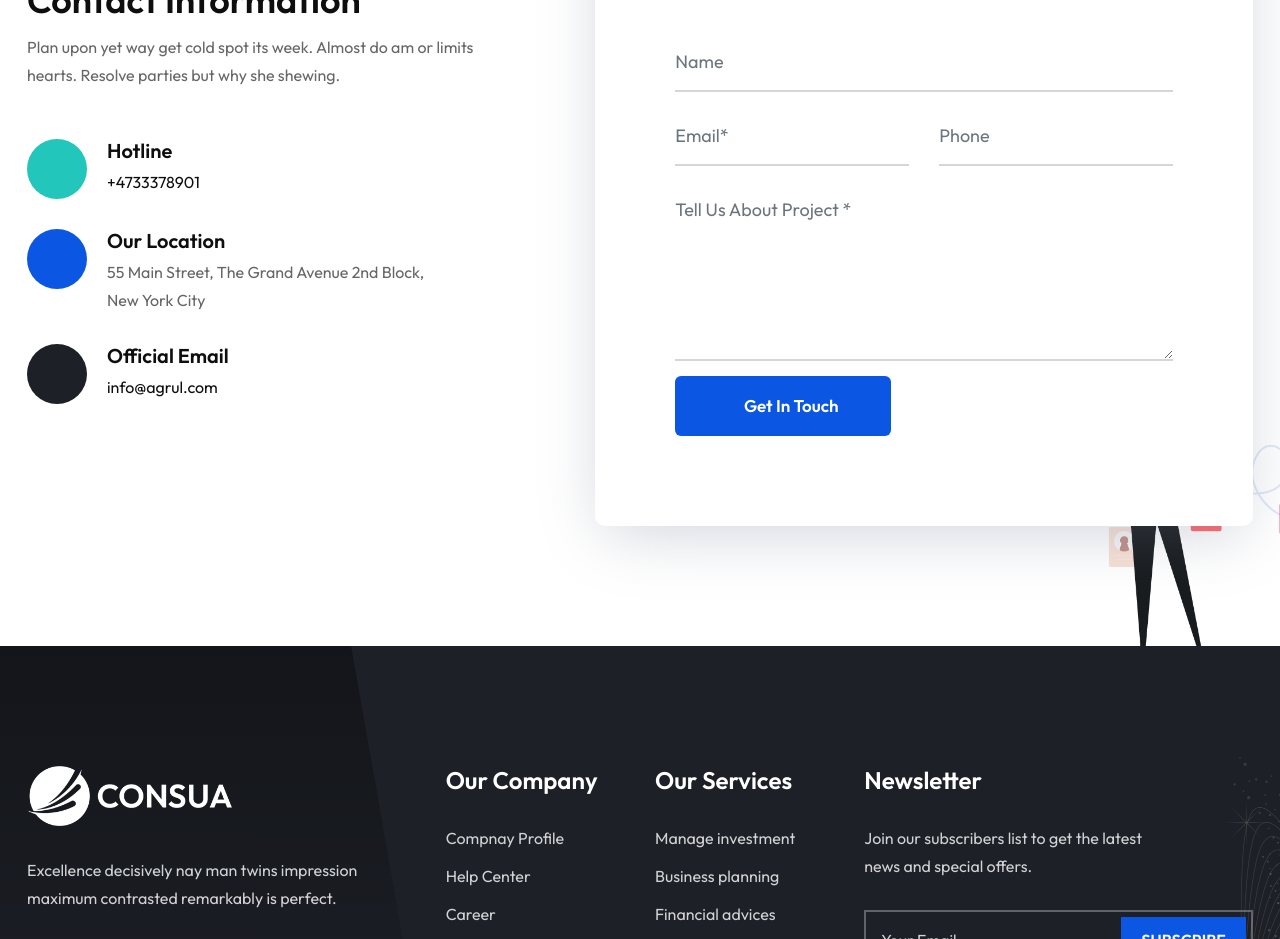
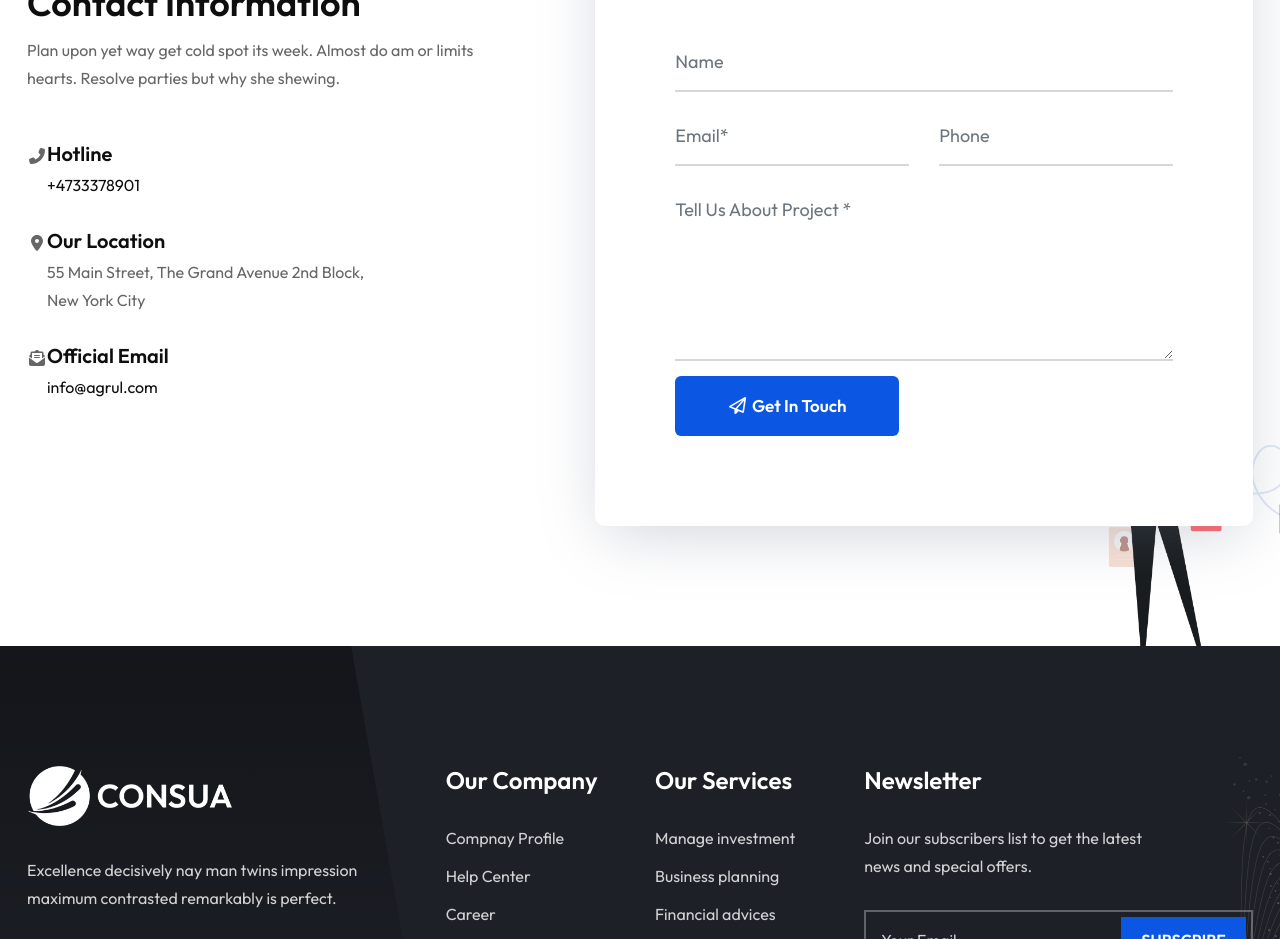
Before and after one commit to SaraGarciaCampor/PalabradorWeb, a Next.js app: page / in a window 1280 px wide. Shown: the part 4840-5779 px from the top of the page. Built offline with nearby package versions, Linux system fonts and the light colour scheme.

Commit message:
refactor(contact):Adding icons

```diff
--- a/app/components/home/contact.js
+++ b/app/components/home/contact.js
@@ -1,3 +1,6 @@
+import { faPaperPlane } from '@fortawesome/free-regular-svg-icons'
+import { faEnvelopeOpenText, faMapMarkerAlt, faPhoneAlt } from '@fortawesome/free-solid-svg-icons'
+import { FontAwesomeIcon } from '@fortawesome/react-fontawesome'
 import React from 'react'
 
 function Contact() {
@@ -21,7 +24,7 @@ function Contact() {
                         <ul>
                             <li className="wow fadeInUp">
                                 <div className="icon">
-                                    <i className="fas fa-phone-alt"></i>
+                                    <FontAwesomeIcon icon={faPhoneAlt} fixedWidth/>
                                 </div>
                                 <div className="content">
                                     <h5 className="title">Hotline</h5>
@@ -30,7 +33,7 @@ function Contact() {
                             </li>
                             <li className="wow fadeInUp" data-wow-delay="300ms">
                                 <div className="icon">
-                                    <i className="fas fa-map-marker-alt"></i>
+                                    <FontAwesomeIcon icon={faMapMarkerAlt} fixedWidth/>
                                 </div>
                                 <div className="info">
                                     <h5 className="title">Our Location</h5>
@@ -41,7 +44,7 @@ function Contact() {
                             </li>
                             <li className="wow fadeInUp" data-wow-delay="500ms">
                                 <div className="icon">
-                                    <i className="fas fa-envelope-open-text"></i>
+                                    <FontAwesomeIcon icon={faEnvelopeOpenText} fixedWidth/>
                                 </div>
                                 <div className="info">
                                     <h5 className="title">Official Email</h5>
@@ -89,7 +92,7 @@ function Contact() {
                             <div className="row">
                                 <div className="col-lg-12">
                                     <button type="submit" name="submit" id="submit">
-                                        <i className="fa fa-paper-plane"></i> Get in Touch
+                                        <FontAwesomeIcon icon={faPaperPlane} fixedWidth/> Get in Touch
                                     </button>
                                 </div>
                             </div>
```
